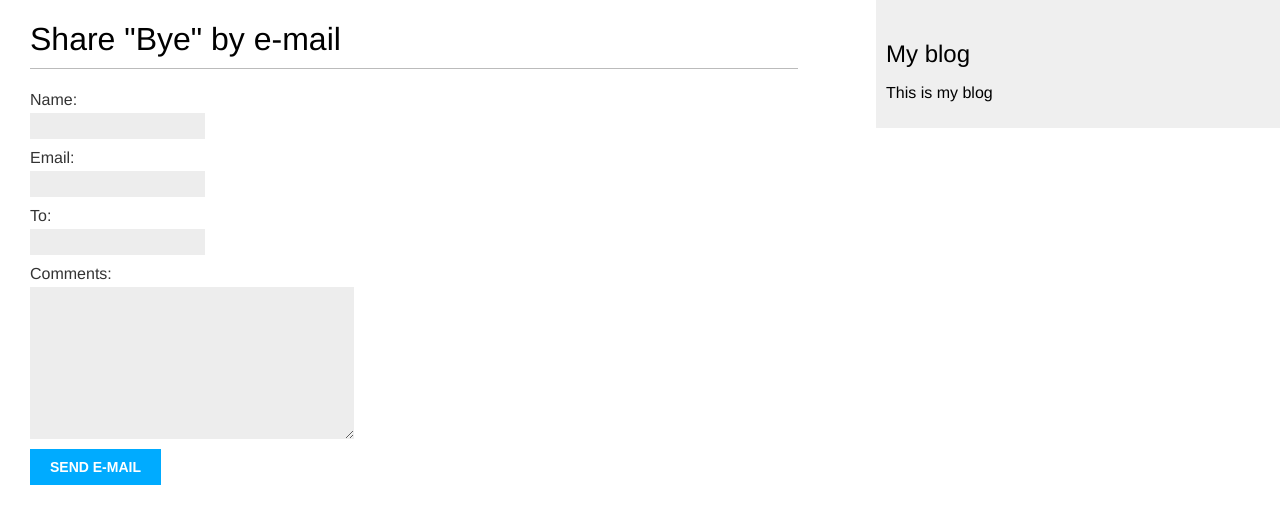
After one commit to TeamOfTimka/Blog, a Django app: page /blogApp/5/share/ in a window 1280 px wide. The commit adds this page. Shown: the top 524 px of the page. Run offline with Django 4.2, Linux system fonts and the light colour scheme; data comes from the database, SQL or seed files in the repository.

Commit message:
added ability to send email

```diff
--- a/blog/settings.py
+++ b/blog/settings.py
@@ -122,3 +122,5 @@ STATIC_URL = 'static/'
 # https://docs.djangoproject.com/en/4.1/ref/settings/#default-auto-field
 
 DEFAULT_AUTO_FIELD = 'django.db.models.BigAutoField'
+
+EMAIL_BACKEND = 'django.core.mail.backends.console.EmailBackend'
--- /dev/null
+++ b/blogApp/forms.py
@@ -0,0 +1,7 @@
+from django import forms
+
+class EmailPostForm(forms.Form):
+    name = forms.CharField(max_length=25)
+    email = forms.EmailField()
+    to = forms.EmailField()
+    comments = forms.CharField(required=False, widget=forms.Textarea)
--- a/blogApp/templates/blogApp/post/detail.html
+++ b/blogApp/templates/blogApp/post/detail.html
@@ -4,4 +4,7 @@
     <h1>{{ post.title }}</h1>
     <p class="date">Published {{ post.publish }} by {{ post.author }}</p>
     {{ post.body|linebreaks }}
+    <p>
+        <a href='{% url "blogApp:post_share" post.id %}'>Share this post</a>
+    </p>
 {% endblock %}
--- /dev/null
+++ b/blogApp/templates/blogApp/post/share.html
@@ -0,0 +1,17 @@
+{% extends "blogApp/base.html" %}
+
+{% block title %}Share a post{% endblock %}
+
+{% block content %}
+    {% if sent %}
+        <h1>E-mail successfully sent</h1>
+        <p>"{{ post.title }}" was successfully sent to {{ form.cleaned_data.to }}.</p>
+    {% else %}
+        <h1>Share "{{ post.title }}" by e-mail</h1>
+        <form action="." method="post">
+            {{ form.as_p }}
+            {% csrf_token %}
+            <input type="submit" value="Send e-mail">
+        </form>
+    {% endif %}
+{% endblock %}
--- a/blogApp/urls.py
+++ b/blogApp/urls.py
@@ -8,4 +8,5 @@ urlpatterns = [
     # path('', views.post_list, name='post_list'),
     path("", views.PostListView.as_view(), name='post_list'),
     path('<int:year>/<int:month>/<int:day>/<slug:post>/', views.post_detail, name='post_detail'),
+    path('<int:post_id>/share/', views.post_share, name='post_share'),
 ]
--- a/blogApp/views.py
+++ b/blogApp/views.py
@@ -2,6 +2,8 @@ from django.shortcuts import render, get_object_or_404
 from .models import Post
 from django.core.paginator import Paginator, EmptyPage, PageNotAnInteger
 from django.views.generic import ListView
+from .forms import EmailPostForm
+from django.core.mail import send_mail
 
 def post_list(request):
     object_list = Post.published.all()
@@ -26,3 +28,23 @@ class PostListView(ListView):
     context_object_name = 'posts'
     paginate_by = 3
     template_name = 'blogApp/post/list.html'
+
+def post_share(request, post_id):
+    # Получение статьи по идентификатору
+    post = get_object_or_404(Post, id=post_id, status='published')
+    sent = False
+    if request.method == 'POST':
+        # Форма была отправлена на сохранение
+        form = EmailPostForm(request.POST)
+        if form.is_valid():
+            # Все поля формы прошли валидацию
+            cd = form.cleaned_data
+            # ... Отправка электронной почты
+            post_url = request.build_absolute_uri(post.get_absolute_url())
+            subject = '{} ({}) recommends you reading "{}"'.format(cd['name'], cd['email'], cd['comments'])
+            message = 'Read "{}" at {}\n\n{}\'s comments: {}'.format(post.title, post_url, cd['name'], cd['comments'])
+            send_mail(subject, message, cd['email'], [cd['to']])
+            sent = True
+    else:
+        form = EmailPostForm()
+    return render(request, 'blogApp/post/share.html', {'post': post, 'form': form, 'sent': sent})
```
